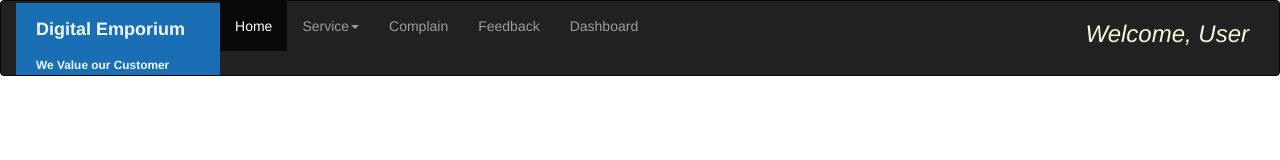
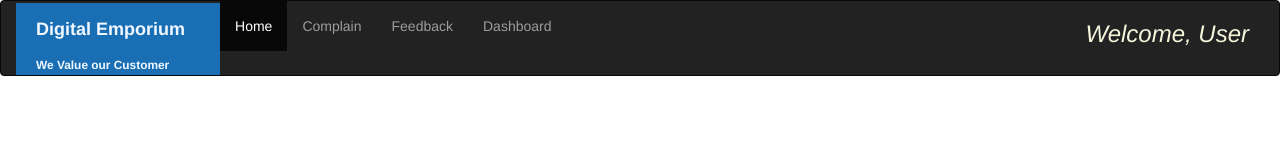
Before and after one commit to Vivek-ex-coder/My-CSD, an Angular app: page /menu in a window 1280 px wide. Shown: the top 160 px of the page. Built offline with nearby package versions, Linux system fonts and the light colour scheme; data requests are answered from the project's data file.

Commit message:
update on db and also menu component
removed not required code

```diff
--- a/server/db.json
+++ b/server/db.json
@@ -37,7 +37,6 @@
       "Mobile": "9213468754",
       "id": 18
     }
-
   ],
   "complain": [
     {
@@ -125,7 +124,6 @@
       "suggestion": "Very Good",
       "id": 4
     },
-
     {
       "userName": "Vivek ",
       "contactNumber": 997700,
@@ -140,7 +138,6 @@
       "suggestion": "Good Service",
       "id": 8
     },
-
     {
       "userName": "Saurabh",
       "contactNumber": 5678,
@@ -148,8 +145,6 @@
       "suggestion": "Thank You",
       "id": 10
     },
-
-
     {
       "userName": "Radha",
       "contactNumber": 587612365,
--- a/src/app/Component/menu/menu.component.html
+++ b/src/app/Component/menu/menu.component.html
@@ -18,15 +18,6 @@
             <ul class="nav navbar-nav">
                 <li class="active"><a [routerLink]="['/home']">Home</a></li>
                 <!-- <li><a   [routerLink]="['/service']">Service</a></li> -->
-                <li class="dropdown">
-                    <a class="dropdown-toggle" data-toggle="dropdown" href="#">
-                Service<span class="caret"></span>
-              </a>
-                    <ul class="dropdown-menu">
-                        <li><a href="/HTML/query.html">Query related</a></li>
-                        <li><a href="/HTML/feedback.html">Customer Feedback</a></li>
-                    </ul>
-                </li>
                 <li><a [routerLink]="['/complain']">Complain</a></li>
                 <li><a [routerLink]="['/feedback']">Feedback</a></li>
                 <li><a [routerLink]="['/dashboard']">Dashboard</a></li>
```
Also changed, not shown: src/app/Component/menu/menu.component.css (+11 -0 lines).
